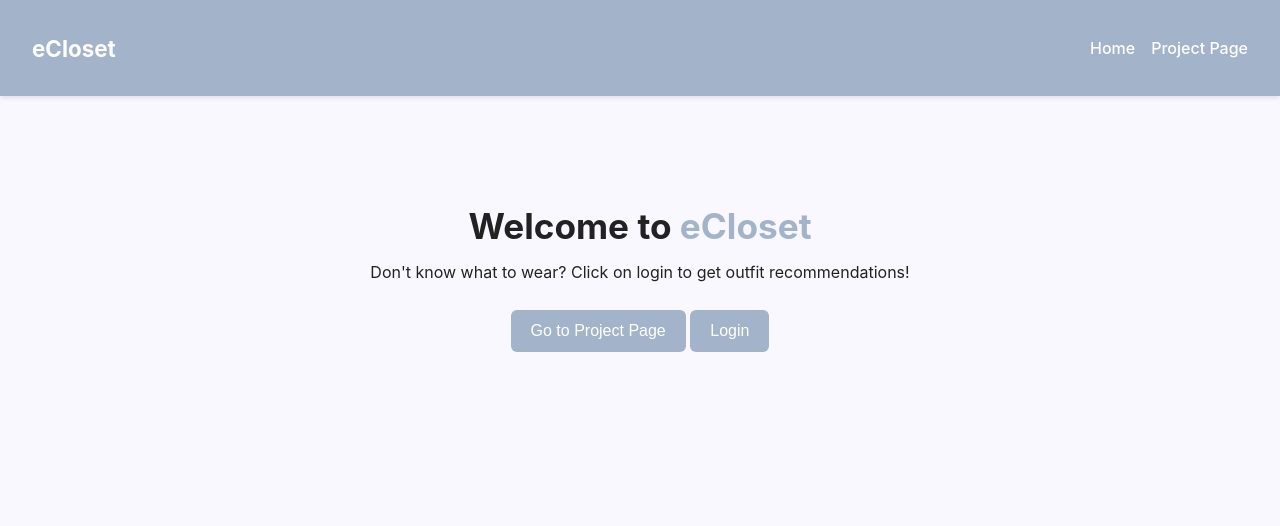
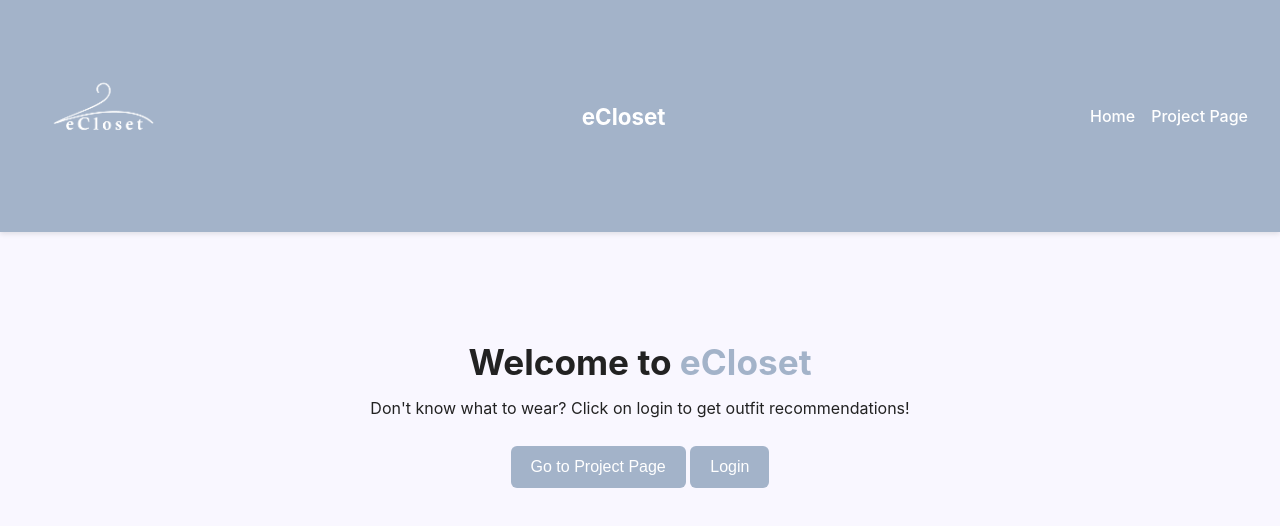
Before and after one commit to DBordeianu1/WIEEE_CODE_2025, a React (Vite) app: page / in a window 1280 px wide. Shown: the top 526 px of the page. Built offline with nearby package versions, Linux system fonts and the light colour scheme.

Commit message:
Added the logo of our app into the navbar

```diff
--- a/src/components/Navbar.jsx
+++ b/src/components/Navbar.jsx
@@ -1,8 +1,10 @@
 import { Link } from 'react-router-dom'
+import logo from '../assets/eCloset-white-logo.png'
 
 export default function Navbar() {
   return (
     <nav className="navbar">
+      <img src={logo} alt="eCloset Logo" className="navbar-logo"/>
       <h1 className="logo">eCloset</h1>
       <div className="nav-links">
         <Link to="/">Home</Link>
--- a/src/index.css
+++ b/src/index.css
@@ -36,6 +36,12 @@ body {
 
 .nav-links a:hover {
   text-decoration: underline;
+}
+
+/* Styling for the image */
+.navbar-logo {
+  height: 200px;
+  width: auto;
 }
 
 /*Login*/
```
Also changed, not shown: src/assets/eCloset-white-logo.png (renamed from eCloset-white-logo.png).
